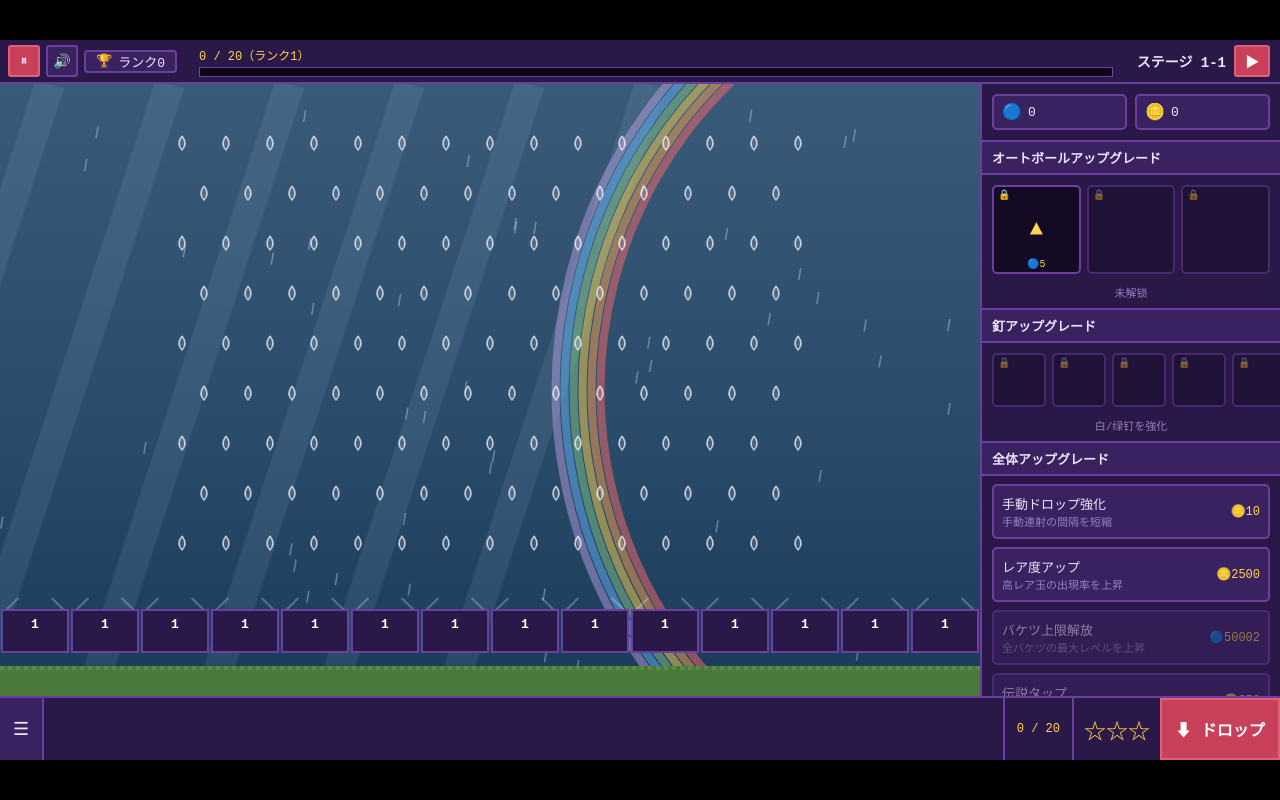
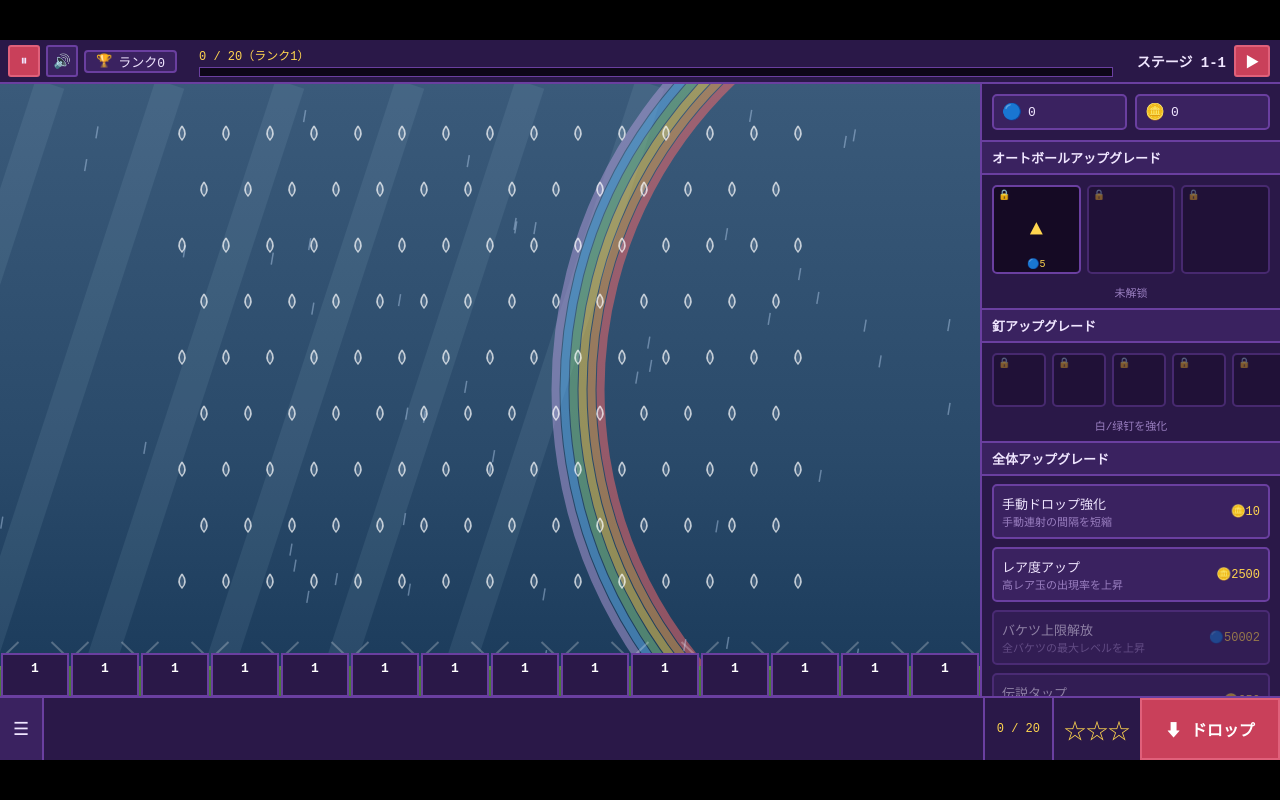
Before and after one commit to JoYaku/orbloom, a plain HTML site: page game.html in a window 1280 px wide. Drawn offline with Linux system fonts and the light colour scheme; animation ran at ten frames a second.

Commit message:
fix: peg spacing fill canvas, drop button nowrap, no translate

```diff
--- a/game.html
+++ b/game.html
@@ -1,5 +1,5 @@
 <!DOCTYPE html>
-<html lang="ja">
+<html lang="ja" translate="no">
 <head>
 <meta charset="UTF-8">
 <meta name="viewport" content="width=device-width, initial-scale=1.0">
@@ -94,8 +94,8 @@ window.addEventListener('error', function(e){
     color:var(--gold); border-left:2px solid var(--border); }
   #stars { display:flex; align-items:center; gap:2px; padding:0 10px; font-size:22px; color:var(--gold);
     border-left:2px solid var(--border); }
-  #dropBtn { width:120px; background:var(--red); border:2px solid #e0607a; color:#fff; cursor:pointer;
-    font-size:16px; font-weight:bold; display:flex; align-items:center; justify-content:center; gap:8px; }
+  #dropBtn { width:140px; background:var(--red); border:2px solid #e0607a; color:#fff; cursor:pointer;
+    font-size:16px; font-weight:bold; display:flex; align-items:center; justify-content:center; gap:8px; white-space:nowrap; flex-shrink:0; }
   #dropBtn:active { background:#a0304a; }
 
   .note { position:absolute; bottom:6px; left:50%; transform:translateX(-50%); font-size:10px; color:var(--dim); z-index:4; }
--- a/src/config.js
+++ b/src/config.js
@@ -11,10 +11,10 @@ const CONFIG = {
     pegRows: 9,
     altRowsOneLess: true,
     pegSpacingX: 44,
-    pegSpacingY: 50,
+    pegSpacingY: 56,
     pegRadius: 5,
     buckets: 14,
-    topMargin: 60,
+    topMargin: 50,
     ballRadius: 7,
   },
 
```
Also changed, not shown: docs/fix112.png (added).
